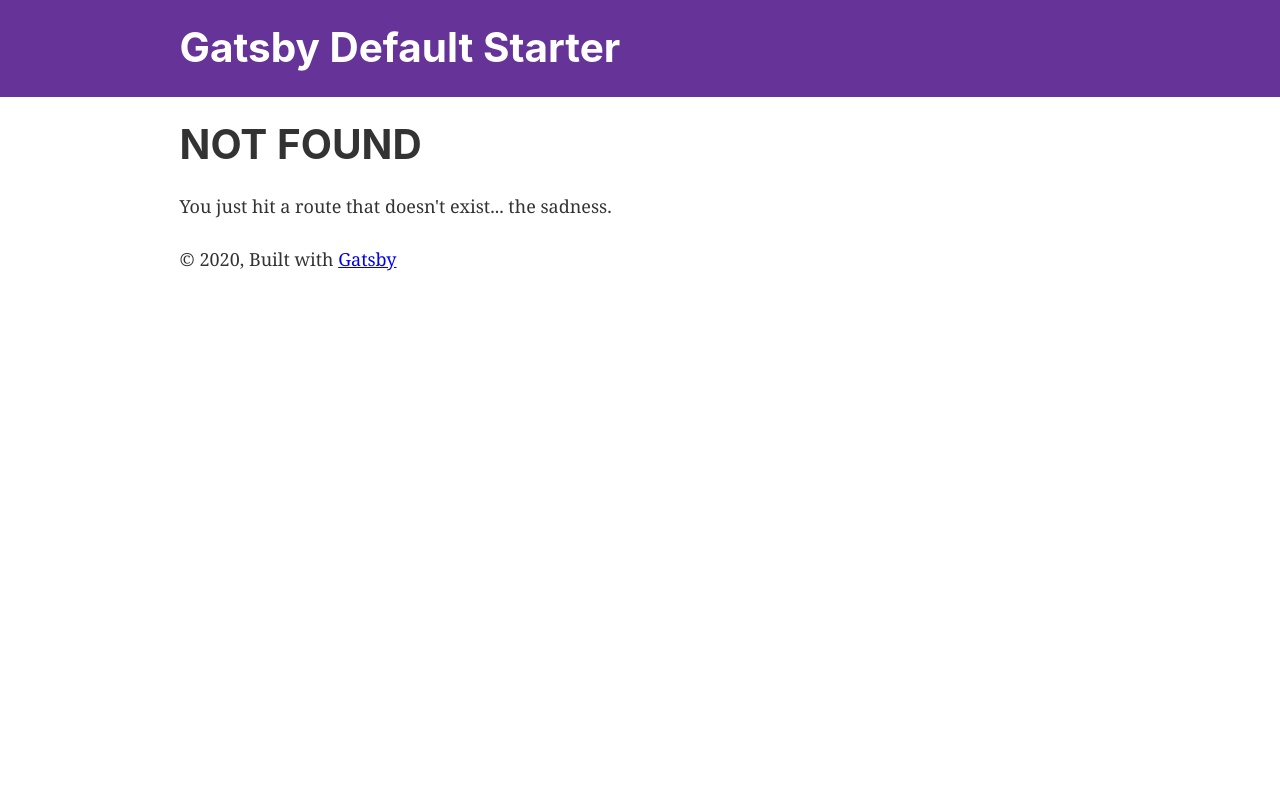
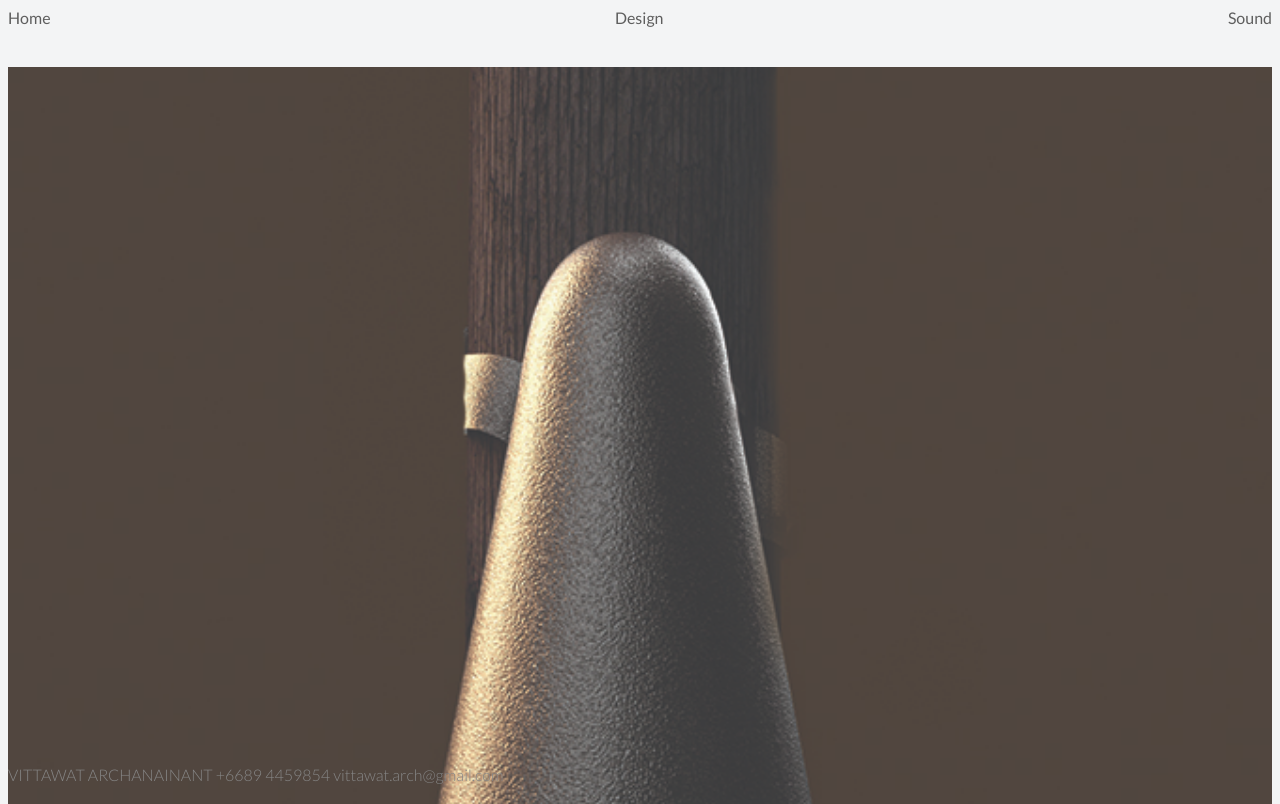
Before and after one commit to vittawatbookarch/vittawat, a Gatsby site: page /treelamp in a window 1280 px wide. Before the commit this address had no page. Shown: the top 804 px of the page. Built offline with nearby package versions, Linux system fonts and the light colour scheme; Gatsby itself is replaced by a stand-in of ours.

Commit message:
treelamp page added

```diff
--- a/src/pages/design.js
+++ b/src/pages/design.js
@@ -37,6 +37,8 @@ export default (props) => {
         <Link to="int" className="nine">  <Img fluid={props.data.room.childImageSharp.fluid} /> </Link><p className="undertext">Renovated casual living room</p>
         <Link to="fan" className="ten">  <Img fluid={props.data.diamondpearl.childImageSharp.fluid} /> </Link>
         <p className="undertext-b">Diamondpearl installation</p>
+        <Link to="treelamp" className="eleven">  <Img fluid={props.data.treelamp.childImageSharp.fluid} /> </Link>
+        <p className="undertext">Outdoor treelamp</p>
 
       </div >
 
@@ -113,6 +115,13 @@ export const query = graphql`
           }
         }
       },
+      treelamp: file(relativePath: {eq: "treelamp-cover.jpg"}){
+        childImageSharp {
+          fluid(maxWidth:1400, quality:100) {
+            ...GatsbyImageSharpFluid
+          }
+        }
+      },
     chair: file(relativePath: {eq: "chair-cover.jpg"}){
         childImageSharp {
           fluid(maxWidth:1400) {
--- /dev/null
+++ b/src/pages/treelamp.js
@@ -0,0 +1,59 @@
+import React from 'react'
+import { graphql } from "gatsby"
+import Img from "gatsby-image"
+
+
+import "../components/style.css"
+import Data from "../data/data.yml"
+import Header2 from "../components/header2"
+import Footer from "../components/footer"
+
+
+export default (props) => {
+  console.log(props.data)
+  return (
+
+    <div className="indexcontainer">
+
+      <Header2 />
+
+
+      <div className="grid-container2">
+
+
+        <div className="project1-a"> <Img fluid={props.data.a.childImageSharp.fluid} /></div>
+        <p className="text1"> <p className="project1H"> Outdoor treelamp</p> {Data.project1}</p>
+
+
+
+      </div >
+
+      <Footer />
+
+    </ div>
+
+
+
+
+  )
+}
+
+
+export const query = graphql`
+  query {
+   a: file(relativePath: {eq: "treelamp-cover.jpg"}){
+      childImageSharp {
+        fluid(maxWidth:600, quality:100) {
+          ...GatsbyImageSharpFluid
+        }
+      }
+    },
+    b: file(relativePath: {eq: "background2.png"}){
+        childImageSharp {
+          fluid(maxWidth:100) {
+            ...GatsbyImageSharpFluid
+          }
+        }
+      }
+    }
+`
--- a/src/styles/styles.scss
+++ b/src/styles/styles.scss
@@ -199,7 +199,14 @@ body {
     padding-bottom:8px;
     }
 }
+.eleven {
+    @include breakpoint('large') {
 
+    grid-column: 2/2;
+    grid-row: 7/7;
+    padding-bottom:8px;
+    }
+}
 .gridcontainer {
 
     @include breakpoint('large') {
```
Also changed, not shown: src/images/treelamp-cover.jpg (added).
